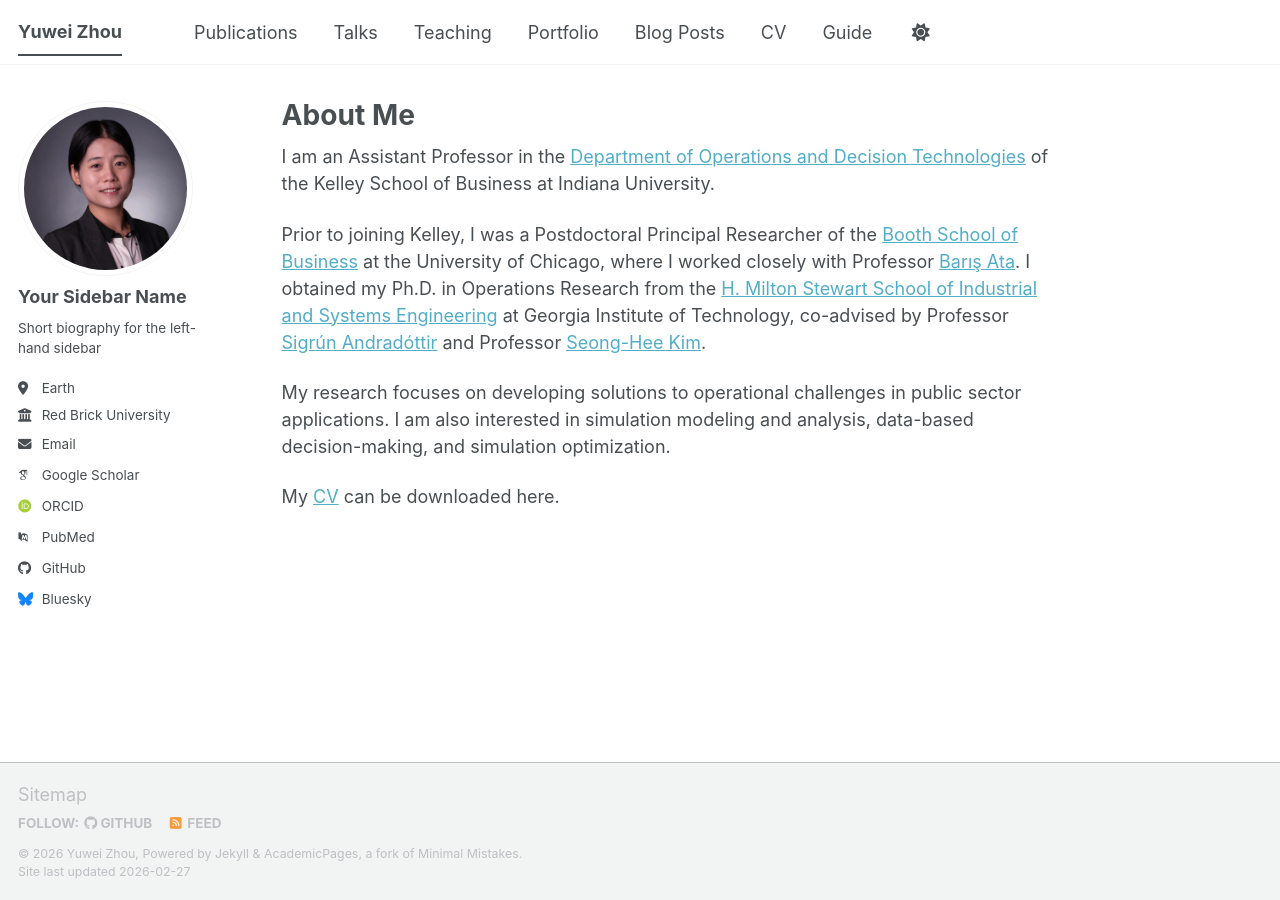
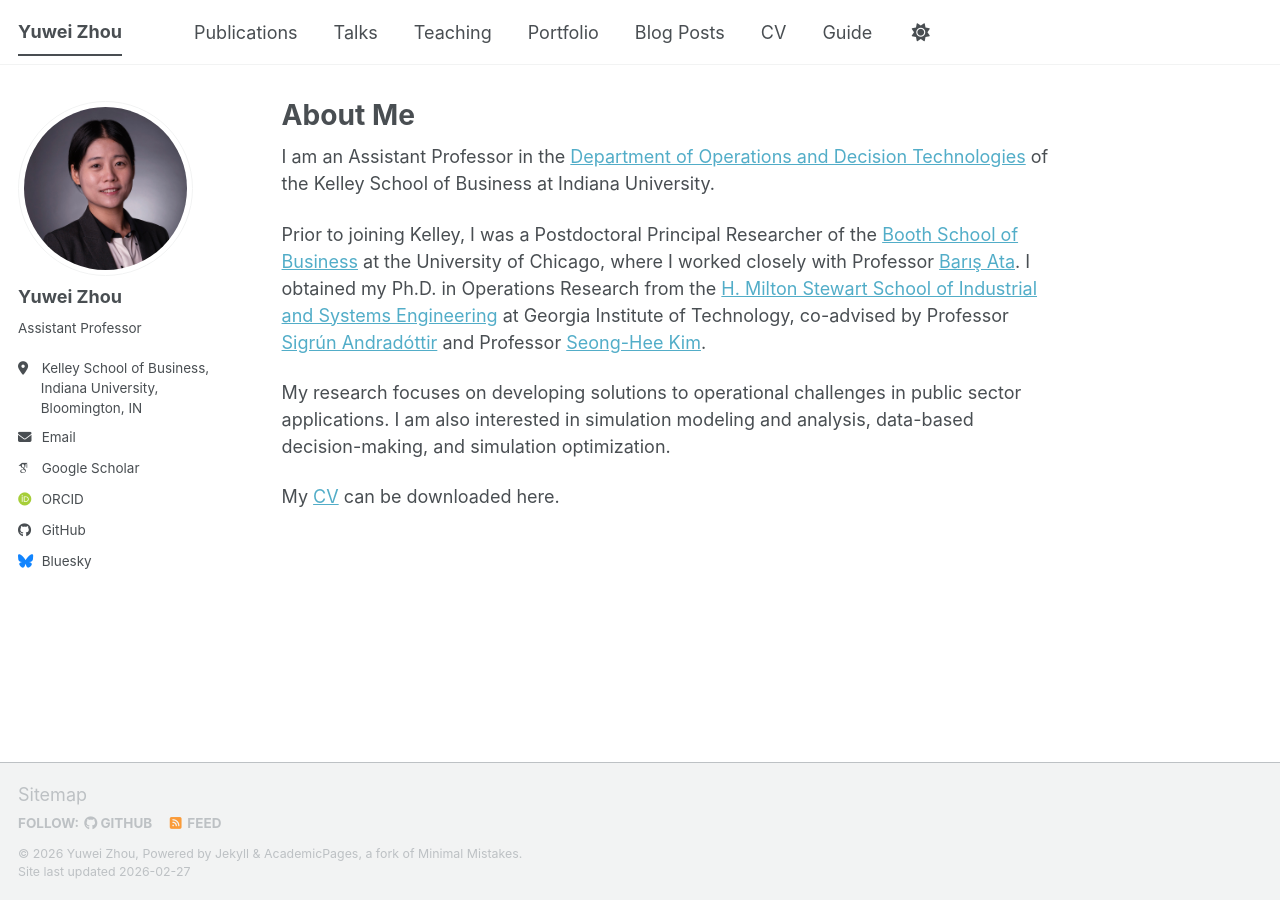
Before and after one commit to yuweizhou3/yuweizhou3.github.io, a Jekyll site: the page built from _pages/about.md, in a window 1280 px wide. Built offline with Jekyll 4.4.1, drawn with Linux system fonts in a browser that asks for light colours; some web fonts are replaced; a script bundle is joined from its source files by our own code; library files that are not in the unit come from our copies.

Commit message:
Update _config.yml

```diff
--- a/_config.yml
+++ b/_config.yml
@@ -24,24 +24,24 @@
 author:
   # Biographic information
   avatar           : "profile.png"
-  name             : "Your Sidebar Name"
+  name             : "Yuwei Zhou"
   pronouns         : # example: "she/her"
-  bio              : "Short biography for the left-hand sidebar"
-  location         : "Earth"
-  employer         : "Red Brick University"
+  bio              : "Assistant Professor"
+  location         : "Kelley School of Business,<br/> &nbsp;&nbsp;&nbsp;&nbsp;&nbsp; Indiana University, <br/> &nbsp;&nbsp;&nbsp;&nbsp;&nbsp; Bloomington, IN"
+  employer         :
   uri              : # URL
-  email            : "none@example.org"
+  email            : "yuwzhou@iu.edu"
 
   # Academic websites
   academia         : # URL
   arxiv            : # URL - Update with the correct link to your profile
-  googlescholar    : "https://scholar.google.com/citations?user=PS_CX0AAAAAJ"
+  googlescholar    : "https://scholar.google.com/citations?user=ZIEUWCwAAAAJ&hl=en"
   inspire-hep      : # URL
   impactstory      : # URL
-  orcid            : "https://orcid.org/yourorcidurl"
+  orcid            : "https://orcid.org/0000-0003-1266-7200"
   semantic         : # URL
   ssrn             : # URL
-  pubmed           : "https://www.ncbi.nlm.nih.gov/pubmed/?term=john+snow"
+  pubmed           : # URL
   researchgate     : # URL
   scopus           : # URL
   zotero           : # URL
```
